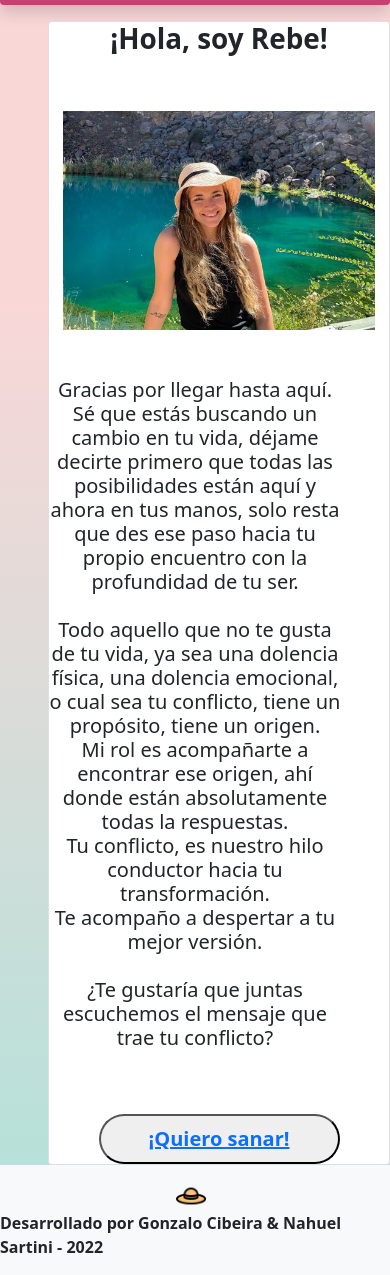
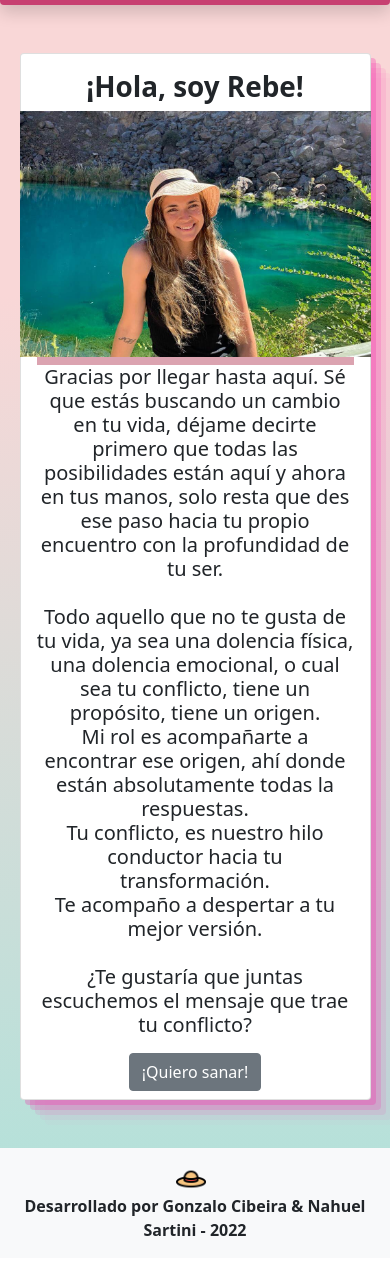
Before and after one commit to gonzalocibeira/despertar-del-alma, a website: page index.html in a window 390 px wide. Shown: the part 61-1336 px from the top of the page. Drawn offline with nearby package versions, Linux system fonts and the light colour scheme.

Commit message:
tweaked index.html

```diff
--- a/index.html
+++ b/index.html
@@ -32,19 +32,20 @@
         </div>
       </nav>
       <main>
-        <div class="d-flex flex-column ms-5 mt-3 card">
-          <h1 class="d-flex justify-content-center fw-bolder">¡Hola, soy Rebe!</h1>
-          <div class="d-flex flex-column">
-            <div class="d-flex align-items-center justify-content-center my-5">
-                <img src="./images/home.jpeg" alt="Coming Soon" class="img_index">
+        <div class="d-flex justify-content-center">
+          <div class="card indexCard my-5">
+            <div class="card-body">
+              <h5 class="card-title text-center fs-1 fw-bolder">¡Hola, soy Rebe!</h5>
+              <div class="d-flex align-items-center justify-content-center mt-2 imgIndexBg">
+                <img src="./images/home.jpeg" alt="Foto de Rebeca Elizabeth Dell Oro" class="img_index mb-2">
+              </div>
+              <p class="card-text me-md-5 fs-5 display-2 text-center">Gracias por llegar hasta aquí.
+                Sé que estás buscando un cambio en tu vida, déjame decirte primero que todas las posibilidades están aquí y ahora en tus manos, solo resta que des ese paso hacia tu propio encuentro con la profundidad de tu ser.<br><br>Todo aquello que no te gusta de tu vida, ya sea una dolencia física, una dolencia emocional, o cual sea tu conflicto, tiene un propósito, tiene un origen.<br>Mi rol es acompañarte a encontrar ese origen, ahí donde están absolutamente todas la respuestas.<br>Tu conflicto, es nuestro hilo conductor hacia tu transformación.<br>Te acompaño a despertar a tu mejor versión.<br><br>¿Te gustaría que juntas escuchemos el mensaje que trae tu conflicto?
+              </p>
             </div>
-        </div>
-          <p class="me-5 fs-5 display-2 text-center">
-            Gracias por llegar hasta aquí.
-            Sé que estás buscando un cambio en tu vida, déjame decirte primero que todas las posibilidades están aquí y ahora en tus manos, solo resta que des ese paso hacia tu propio encuentro con la profundidad de tu ser.<br><br>Todo aquello que no te gusta de tu vida, ya sea una dolencia física, una dolencia emocional, o cual sea tu conflicto, tiene un propósito, tiene un origen.<br>Mi rol es acompañarte a encontrar ese origen, ahí donde están absolutamente todas la respuestas.<br>Tu conflicto, es nuestro hilo conductor hacia tu transformación.<br>Te acompaño a despertar a tu mejor versión.<br><br>¿Te gustaría que juntas escuchemos el mensaje que trae tu conflicto?
-          </p>
-          <div class="d-flex justify-content-center mt-5">
-            <button class="ps-5 pe-5 p-2 fs-5 fw-bolder rounded-pill"><a href="./pages/sanar.html">¡Quiero sanar!</a></button>
+            <div class="text-center mb-2">
+              <a class="btn btn-secondary" href="./pages/sanar.html">¡Quiero sanar!</a>
+            </div>
           </div>
         </div>
       </main>
@@ -52,7 +53,7 @@
       <footer>
         <div class="d-flex flex-column flex-md-row align-items-center justify-content-end me-md-5 py-3">
           <img src="./images/nika.png" alt="Sraw Hat Icon" class="icon_footer me-2">
-          <span class="footer_text">Desarrollado por Gonzalo Cibeira & Nahuel Sartini - 2022</span>
+          <span class="footer_text text-center">Desarrollado por Gonzalo Cibeira & Nahuel Sartini - 2022</span>
         </div>
       </footer>
     <!-- Bootstrap JS -->
--- a/scss/components/_about.scss
+++ b/scss/components/_about.scss
@@ -1,14 +1,15 @@
 .cardAbout{
     width: 95vw;
+    box-shadow: rgba(240, 46, 170, 0.3) 5px 5px, rgba(240, 46, 170, 0.2) 10px 10px, rgba(240, 46, 170, 0.1) 15px 15px, rgba(240, 46, 170, 0.05) 20px 20px, rgba(240, 46, 170, 0.025) 25px 25px;
 };
 
 .imgAbout{
     width: 60vw;
 };
 
-.imgAboutBg{
+.columnImgAbout, .imgAboutBg{
     background-color: map-get($color-pallette ,lgViolet);
-};
+}
 
 @media only screen and (min-width: 768px){
     .cardAbout{
--- a/scss/components/_index.scss
+++ b/scss/components/_index.scss
@@ -1,9 +1,24 @@
+.indexCard{
+    width: 90vw;
+    box-shadow: rgba(240, 46, 170, 0.3) 5px 5px, rgba(240, 46, 170, 0.2) 10px 10px, rgba(240, 46, 170, 0.1) 15px 15px, rgba(240, 46, 170, 0.05) 20px 20px, rgba(240, 46, 170, 0.025) 25px 25px;
+};
+
+.imgIndexBg{
+    background-color: map-get($color-pallette ,lgViolet);
+};
+
 .img_index{
-    width: 60vw;
-}
+    width: 90vw;
+};
 
-@media  only screen and (max-width:768px){
+
+
+@media  only screen and (min-width:768px){
+    .indexCard{
+        width: 85vw;
+    };
+
     .img_index{
-        width:80vw;
-    }
-}
+        width:50vw;
+    };
+};
--- a/scss/components/_sanar.scss
+++ b/scss/components/_sanar.scss
@@ -6,7 +6,7 @@
     width: 90vw;
 };
 
-.imgBg{
+.imgSanarBg{
     background-color: map-get($color-pallette, lgViolet);
 };
 
```
Also changed, not shown: pages/about.html (+3 -3 lines), pages/sanar.html (+4 -4 lines), css/main.css.
